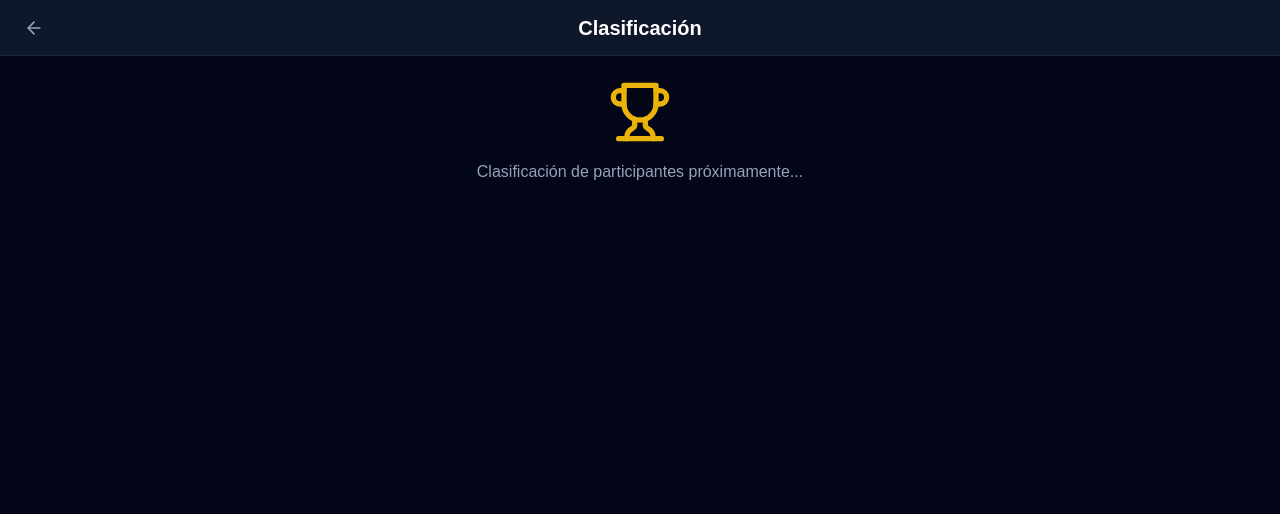
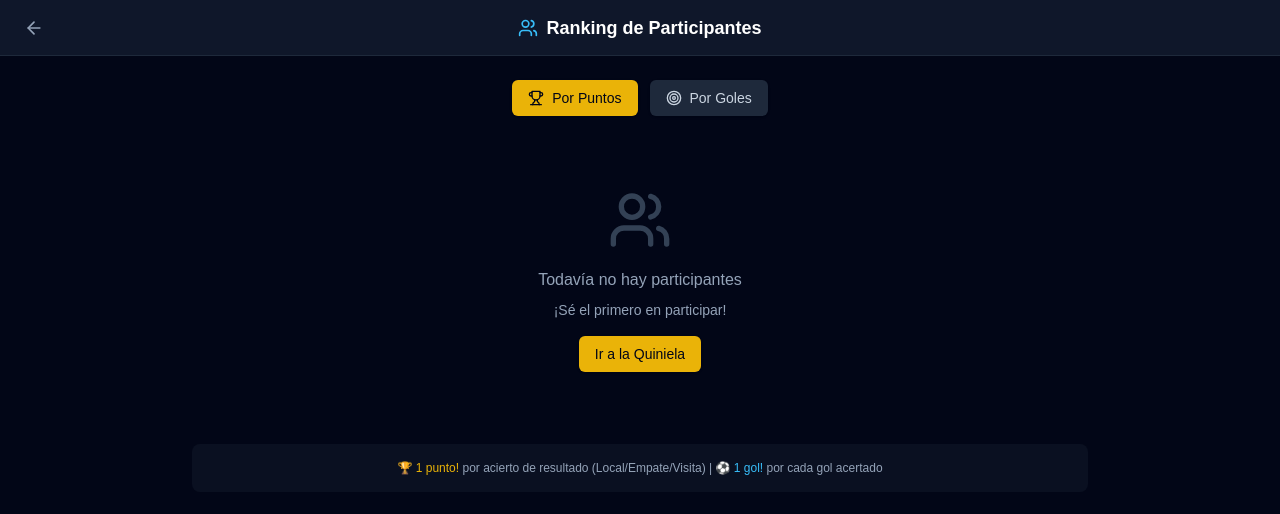
Before and after one commit to wakanina-arch/quiniela-mundial-2026, a Next.js app: page /clasificacion in a window 1280 px wide. Shown: the top 514 px of the page. Built offline with nearby package versions, Linux system fonts and the light colour scheme.

Commit message:
Feat: Ranking de participantes con puntos y goles

```diff
--- a/src/app/clasificacion/page.tsx
+++ b/src/app/clasificacion/page.tsx
@@ -1,22 +1,237 @@
 "use client"
 
+import { useState, useEffect } from "react"
 import Link from "next/link"
-import { ArrowLeft, Trophy } from "lucide-react"
+import { Trophy, Users, ArrowLeft, Crown, Target, TrendingUp } from "lucide-react"
 import { Button } from "@/components/ui/button"
 
+interface UsuarioRanking {
+  id: string
+  nombre: string
+  email: string
+  numeroJugador: number
+  puntosTotales: number
+  golesAcertados: number
+  apuestasRealizadas: number
+  aciertosResultado: number
+  aciertosMarcador: number
+}
+
 export default function ClasificacionPage() {
+  const [usuarios, setUsuarios] = useState<UsuarioRanking[]>([])
+  const [cargando, setCargando] = useState(true)
+  const [filtro, setFiltro] = useState<"puntos" | "goles">("puntos")
+
+  useEffect(() => {
+    // Cargar usuarios registrados y calcular sus puntos
+    const cargarUsuarios = () => {
+      const usuariosRegistrados: UsuarioRanking[] = []
+
+      // Buscar todos los usuarios guardados en localStorage
+      for (let i = 0; i < localStorage.length; i++) {
+        const key = localStorage.key(i)
+        if (key && key.startsWith("jugador_")) {
+          const usuarioData = localStorage.getItem(key)
+          if (usuarioData) {
+            const usuario = JSON.parse(usuarioData)
+
+            // Buscar apuestas del usuario
+            const apuestasGuardadas = localStorage.getItem("quiniela_apuestas_v2")
+            let puntosTotales = 0
+            let golesAcertados = 0
+            let apuestasRealizadas = 0
+            let aciertosResultado = 0
+            let aciertosMarcador = 0
+
+            if (apuestasGuardadas) {
+              const data = JSON.parse(apuestasGuardadas)
+              const apuestas = data.resultado || {}
+
+              // Calcular puntos de cada apuesta (simulado)
+              Object.values(apuestas).forEach((apuesta: any) => {
+                if (apuesta.aceptada) {
+                  apuestasRealizadas++
+
+                  // Puntos por resultado (1 punto por acierto)
+                  if (apuesta.L || apuesta.E || apuesta.V) {
+                    aciertosResultado++
+                    puntosTotales += 1
+                  }
+
+                  // Puntos por goles (2 puntos por acierto)
+                  if (apuesta.golesLocal && parseInt(apuesta.golesLocal) > 0) {
+                    aciertosMarcador++
+                    golesAcertados += parseInt(apuesta.golesLocal)
+                    puntosTotales += 2
+                  }
+                  if (apuesta.golesVisita && parseInt(apuesta.golesVisita) > 0) {
+                    golesAcertados += parseInt(apuesta.golesVisita)
+                    puntosTotales += 2
+                  }
+                }
+              })
+            }
+
+            usuariosRegistrados.push({
+              id: key.replace("jugador_", ""),
+              nombre: usuario.nombre,
+              email: usuario.email,
+              numeroJugador: usuario.numeroJugador,
+              puntosTotales,
+              golesAcertados,
+              apuestasRealizadas,
+              aciertosResultado,
+              aciertosMarcador
+            })
+          }
+        }
+      }
+
+      // Ordenar por puntos (por defecto)
+      usuariosRegistrados.sort((a, b) => b.puntosTotales - a.puntosTotales)
+      setUsuarios(usuariosRegistrados)
+      setCargando(false)
+    }
+
+    cargarUsuarios()
+  }, [])
+
+  const ordenarPorPuntos = () => {
+    setFiltro("puntos")
+    const ordenados = [...usuarios].sort((a, b) => b.puntosTotales - a.puntosTotales)
+    setUsuarios(ordenados)
+  }
+
+  const ordenarPorGoles = () => {
+    setFiltro("goles")
+    const ordenados = [...usuarios].sort((a, b) => b.golesAcertados - a.golesAcertados)
+    setUsuarios(ordenados)
+  }
+
+  const getMedalla = (posicion: number) => {
+    switch (posicion) {
+      case 0:
+        return <Crown className="h-5 w-5 text-yellow-500" />
+      case 1:
+        return <Crown className="h-5 w-5 text-slate-400" />
+      case 2:
+        return <Crown className="h-5 w-5 text-amber-600" />
+      default:
+        return <span className="text-slate-500 text-sm font-bold">{posicion + 1}</span>
+    }
+  }
+
+  if (cargando) {
+    return (
+      <div className="min-h-screen bg-slate-950 flex items-center justify-center">
+        <div className="text-yellow-500 text-xl">Cargando clasificación...</div>
+      </div>
+    )
+  }
+
   return (
     <div className="min-h-screen bg-slate-950 text-slate-50">
-      <header className="px-4 lg:px-6 h-14 flex items-center justify-between border-b border-slate-800 bg-slate-900">
-        <Link href="/" className="text-slate-400 hover:text-white">
+      <header className="px-4 lg:px-6 h-14 flex items-center justify-between border-b border-slate-800 bg-slate-900 sticky top-0 z-50">
+        <Link href="/" className="text-slate-400 hover:text-white transition-colors">
           <ArrowLeft className="h-5 w-5" />
         </Link>
-        <h1 className="text-xl font-bold text-white">Clasificación</h1>
+        <h1 className="text-lg font-bold text-white flex items-center gap-2">
+          <Users className="h-5 w-5 text-sky-400" />
+          Ranking de Participantes
+        </h1>
         <div className="w-5"></div>
       </header>
-      <main className="p-6 text-center">
-        <Trophy className="h-16 w-16 text-yellow-500 mx-auto mb-4" />
-        <p className="text-slate-400">Clasificación de participantes próximamente...</p>
+
+      <main className="p-6">
+        <div className="max-w-4xl mx-auto">
+          {/* Filtros */}
+          <div className="flex gap-3 mb-6 justify-center">
+            <Button
+              onClick={ordenarPorPuntos}
+              className={`gap-2 ${filtro === "puntos" ? "bg-yellow-500 text-slate-950" : "bg-slate-800 text-slate-300"}`}
+            >
+              <Trophy className="h-4 w-4" />
+              Por Puntos
+            </Button>
+            <Button
+              onClick={ordenarPorGoles}
+              className={`gap-2 ${filtro === "goles" ? "bg-yellow-500 text-slate-950" : "bg-slate-800 text-slate-300"}`}
+            >
+              <Target className="h-4 w-4" />
+              Por Goles
+            </Button>
+          </div>
+
+          {/* Tabla de ranking */}
+          {usuarios.length === 0 ? (
+            <div className="text-center text-slate-400 py-12">
+              <Users className="h-16 w-16 text-slate-700 mx-auto mb-4" />
+              <p>Todavía no hay participantes</p>
+              <p className="text-sm mt-2">¡Sé el primero en participar!</p>
+              <Link href="/quiniela">
+                <Button className="mt-4 bg-yellow-500 text-slate-950">
+                  Ir a la Quiniela
+                </Button>
+              </Link>
+            </div>
+          ) : (
+            <div className="bg-slate-900 rounded-xl border border-slate-800 overflow-hidden">
+              <div className="overflow-x-auto">
+                <table className="w-full">
+                  <thead className="bg-slate-800/50">
+                    <tr className="border-b border-slate-700">
+                      <th className="p-4 text-left text-xs font-bold text-slate-400 uppercase tracking-wider">Pos</th>
+                      <th className="p-4 text-left text-xs font-bold text-slate-400 uppercase tracking-wider">Participante</th>
+                      <th className="p-4 text-center text-xs font-bold text-slate-400 uppercase tracking-wider">
+                        <TrendingUp className="h-3 w-3 inline mr-1" />
+                        Puntos
+                      </th>
+                      <th className="p-4 text-center text-xs font-bold text-slate-400 uppercase tracking-wider">
+                        <Target className="h-3 w-3 inline mr-1" />
+                        Goles
+                      </th>
+                      <th className="p-4 text-center text-xs font-bold text-slate-400 uppercase tracking-wider">Apuestas</th>
+                    </tr>
+                  </thead>
+                  <tbody>
+                    {usuarios.map((usuario, idx) => (
+                      <tr key={usuario.id} className="border-b border-slate-800/50 hover:bg-slate-800/30 transition-colors">
+                        <td className="p-4 text-left">
+                          <div className="flex items-center gap-2">
+                            {getMedalla(idx)}
+                          </div>
+                        </td>
+                        <td className="p-4 text-left">
+                          <div>
+                            <p className="font-bold text-white">{usuario.nombre}</p>
+                            <p className="text-xs text-slate-500">#{usuario.numeroJugador}</p>
+                          </div>
+                        </td>
+                        <td className="p-4 text-center">
+                          <span className="text-xl font-black text-yellow-500">{usuario.puntosTotales}</span>
+                        </td>
+                        <td className="p-4 text-center">
+                          <span className="text-xl font-black text-sky-400">{usuario.golesAcertados}</span>
+                        </td>
+                        <td className="p-4 text-center">
+                          <span className="text-slate-300">{usuario.apuestasRealizadas}</span>
+                        </td>
+                      </tr>
+                    ))}
+                  </tbody>
+                </table>
+              </div>
+            </div>
+          )}
+
+          {/* Leyenda */}
+          <div className="mt-6 bg-slate-800/30 rounded-lg p-4 text-center">
+            <p className="text-xs text-slate-400">
+              🏆 <span className="text-yellow-500">1 punto! </span> por acierto de resultado (Local/Empate/Visita) |
+              ⚽ <span className="text-sky-400"> 1 gol! </span> por cada gol acertado
+            </p>
+          </div>
+        </div>
       </main>
     </div>
   )
--- a/src/app/page.tsx
+++ b/src/app/page.tsx
@@ -303,7 +303,7 @@ export default function Home() {
   </Button>
   <Button variant="ghost" className="text-slate-200 hover:text-white hover:bg-slate-800" asChild>
     <Link href="/clasificacion" className="gap-1 flex items-center">
-      <Users className="h-4 w-4 text-sky-400" /> Clasificación
+      <Users className="h-4 w-4 text-sky-400" /> Rankings
     </Link>
   </Button>
   <Button variant="ghost" className="text-slate-200 hover:text-white hover:bg-slate-800">
```
Also changed, not shown: src/app/historial/page.tsx (+10 -6 lines), src/app/quiniela/page.tsx (+26 -21 lines).
